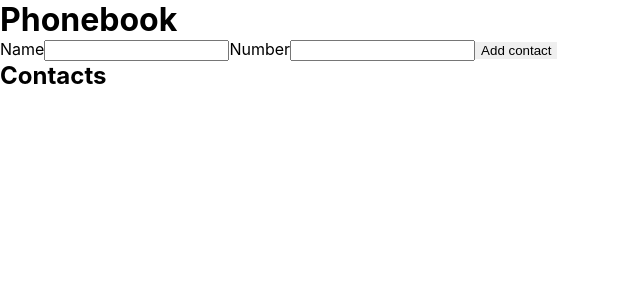
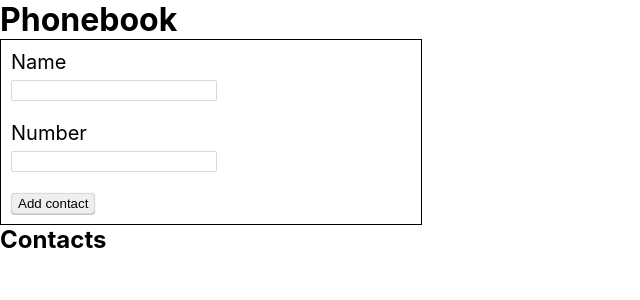
Before and after one commit to Tatiana-Kashcha/goit-react-hw-02-phonebook, a React (Create React App) app: page / in a window 1280 px wide. Shown: the top 300 px of the page, without its empty margins (0-640 px from the left). Built offline with nearby package versions, Linux system fonts and the light colour scheme.

Commit message:
upd style form

```diff
--- a/src/components/ContactForm/ContactForm.jsx
+++ b/src/components/ContactForm/ContactForm.jsx
@@ -1,4 +1,5 @@
 import { Component } from 'react';
+import * as s from './ContactForm.styled';
 
 class ContactForm extends Component {
   state = {
@@ -23,8 +24,8 @@ class ContactForm extends Component {
   render() {
     const { name, number } = this.state;
     return (
-      <form onSubmit={this.handleSubmit}>
-        <label>
+      <s.Form onSubmit={this.handleSubmit}>
+        <s.Label>
           Name
           <input
             type="text"
@@ -36,9 +37,9 @@ class ContactForm extends Component {
             value={name}
             onChange={this.handleCange}
           />
-        </label>
+        </s.Label>
 
-        <label>
+        <s.Label>
           Number
           <input
             type="tel"
@@ -49,10 +50,10 @@ class ContactForm extends Component {
             value={number}
             onChange={this.handleCange}
           />
-        </label>
+        </s.Label>
 
         <button type="submit">Add contact</button>
-      </form>
+      </s.Form>
     );
   }
 }
--- a/src/components/ContactForm/ContactForm.styled.js
+++ b/src/components/ContactForm/ContactForm.styled.js
@@ -1 +1,34 @@
 import styled from 'styled-components';
+
+export const Form = styled.form`
+  width: 400px;
+  padding: 10px;
+  border: 1px solid rgb(0, 0, 0);
+  button {
+    padding: 2px 6px;
+    border: 1px solid rgb(219, 216, 216);
+    border-radius: 4px;
+    cursor: pointer;
+    box-shadow: rgba(0, 0, 0, 0.12) 0px 0px 1px, rgba(0, 0, 0, 0.14) 0px 0px 1px,
+      rgba(0, 0, 0, 0.2) 0px 1px 0px;
+  }
+`;
+
+export const Label = styled.label`
+  font-size: 20px;
+  margin-bottom: 20px;
+  display: flex;
+  flex-direction: column;
+  input {
+    width: 200px;
+    padding: 2px;
+    margin-top: 6px;
+    border: 1px solid rgb(219, 216, 216);
+    border-radius: 2px;
+    &:focus {
+      border-color: rgb(99, 149, 241, 0.6);
+      outline: 2px rgba(99, 149, 241, 0.6);
+      outline-style: solid;
+    }
+  }
+`;
```
